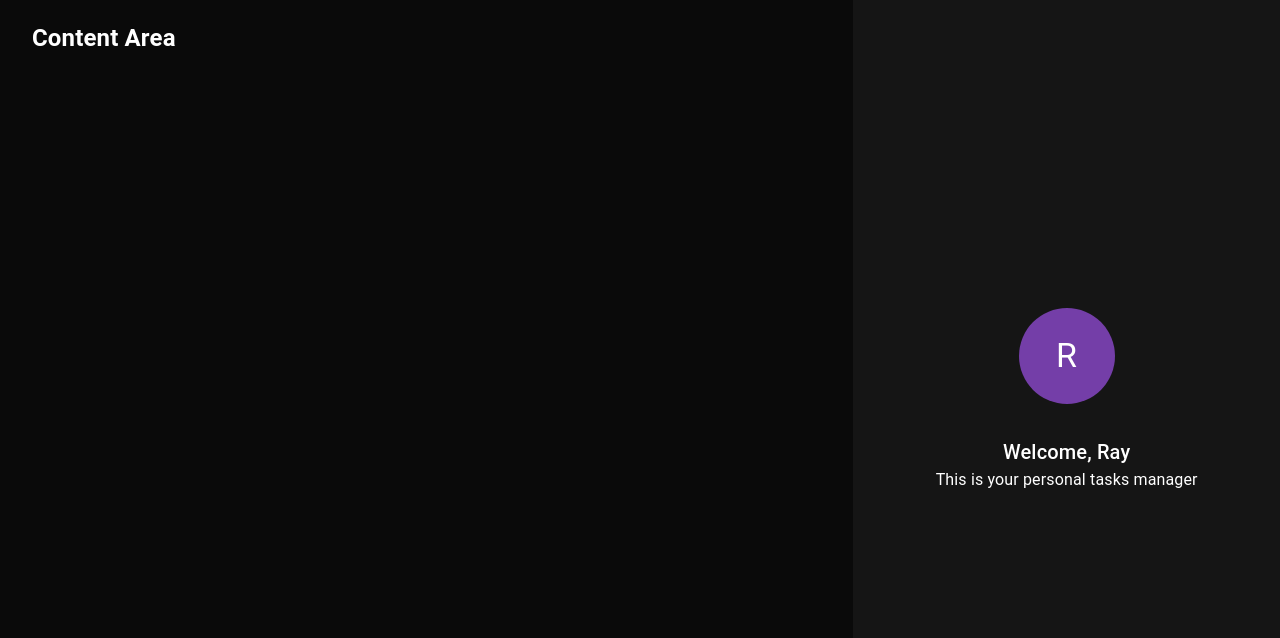
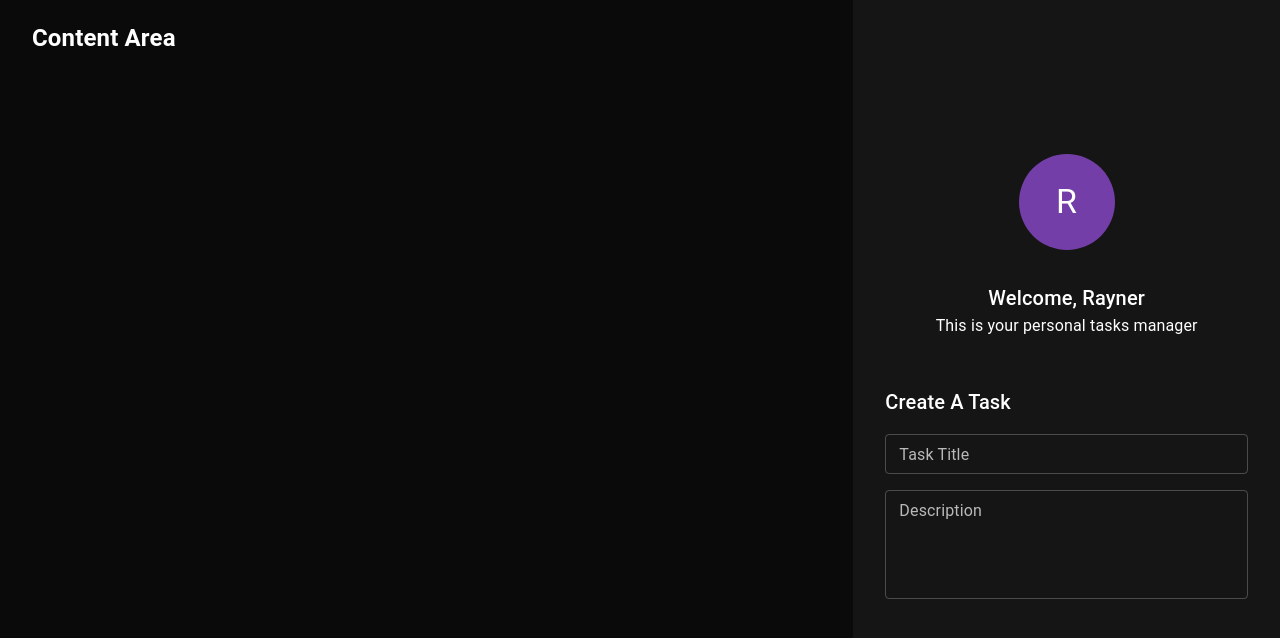
Before and after one commit to kazooie20/ReactTypescript-ToDoList, a React (Create React App) app: page / in a window 1280 px wide. Shown: the top 638 px of the page. Built offline with nearby package versions, Linux system fonts and the light colour scheme.

Commit message:
Added Profile and TextFields

```diff
--- a/package.json
+++ b/package.json
@@ -13,6 +13,7 @@
     "@types/node": "^16.18.12",
     "@types/react": "^18.0.28",
     "@types/react-dom": "^18.0.11",
+    "prop-types": "^15.8.1",
     "react": "^18.2.0",
     "react-dom": "^18.2.0",
     "react-scripts": "5.0.1",
--- /dev/null
+++ b/src/components/CreateTaskForm/_taskDescriptionField.tsx
@@ -0,0 +1,20 @@
+import React, {FC, ReactElement} from 'react'
+import {TextField} from '@mui/material';
+
+const TaskDescriptionField: FC = (): ReactElement => {
+  return (
+    <TextField
+    id="description"
+    label="Description"
+    placeholder="Description"
+    variant="outlined"
+    size="small"
+    name="description"
+    multiline
+    rows={4}
+    fullWidth
+    />
+  )
+}
+
+export default TaskDescriptionField
--- /dev/null
+++ b/src/components/CreateTaskForm/_tasktitleField.tsx
@@ -0,0 +1,18 @@
+import React, { FC, ReactElement } from "react";
+import { TextField } from "@mui/material";
+
+const TaskTitleField: FC = (): ReactElement => {
+  return (
+    <TextField
+      id="title"
+      label="Task Title"
+      placeholder="Task Title"
+      variant="outlined"
+      size="small"
+      name="title"
+      fullWidth
+    />
+  );
+};
+
+export default TaskTitleField;
--- /dev/null
+++ b/src/components/CreateTaskForm/createTaskForm.tsx
@@ -0,0 +1,18 @@
+import React, {FC, ReactElement} from 'react'
+import {Box, Typography, Stack} from '@mui/material'
+import TaskTitleField from './_tasktitleField';
+import TaskDescriptionField from './_taskDescriptionField';
+
+const CreateTaskForm: FC = () : ReactElement => {
+  return (
+    <Box display='flex' flexDirection='column' alignItems='flex-start' width='100%' px={4} my={6}>
+        <Typography mb={2} component="h2" variant="h6">Create A Task</Typography>
+        <Stack sx={{width:'100%'}} spacing={2}>
+            <TaskTitleField />
+            <TaskDescriptionField />
+        </Stack>
+    </Box>
+  )
+}
+
+export default CreateTaskForm
--- a/src/components/profile/profile.tsx
+++ b/src/components/profile/profile.tsx
@@ -1,8 +1,15 @@
 import React, { FC, ReactElement } from "react";
 import { Avatar, Box, Typography } from "@mui/material";
+import PropTypes from 'prop-types';
 
-const Profile: FC = (): ReactElement => {
-  return (
+interface IProfile {
+    name?: string;
+}
+
+const Profile: FC<IProfile> = (props): ReactElement => {
+    //DESTRUCTURE PROPS
+    const { name = 'Guest'} = props;
+    return (
     <Box
       display="flex"
       flexDirection="column"
@@ -17,12 +24,16 @@
           marginBottom: "16px",
         }}
       >
-        <Typography variant='h4' color='text.primary'>R</Typography>
+        <Typography variant='h4' color='text.primary'>{`${name.substring(0,1)}`}</Typography>
       </Avatar>
-      <Typography variant='h6' color='text.primary' mt={2}>Welcome, Ray</Typography>
+      <Typography variant='h6' color='text.primary' mt={2}>{`Welcome, ${name}`}</Typography>
       <Typography variant="body1" color='text.primary'>This is your personal tasks manager</Typography>
     </Box>
   );
 };
 
+Profile.propTypes = {
+    name: PropTypes.string,
+}
+
 export default Profile;
--- a/src/components/sidebar/sidebar.tsx
+++ b/src/components/sidebar/sidebar.tsx
@@ -1,6 +1,7 @@
 import React, { FC, ReactElement } from "react";
 import {Grid} from '@mui/material';
 import Profile from "../profile/profile";
+import CreateTaskForm from "../CreateTaskForm/createTaskForm";
 
 const GridCssProperties = {
     height: '100vh',
@@ -18,7 +19,8 @@
 const SideBar: FC = (): ReactElement => {
   return (
     <Grid item md={4} sx={GridCssProperties}>
-      <Profile />
+      <Profile name="Rayner" />
+      <CreateTaskForm />
     </Grid>
   );
 };
```
Also changed, not shown: 1 other file (tests, documents, lock files or other folders).
